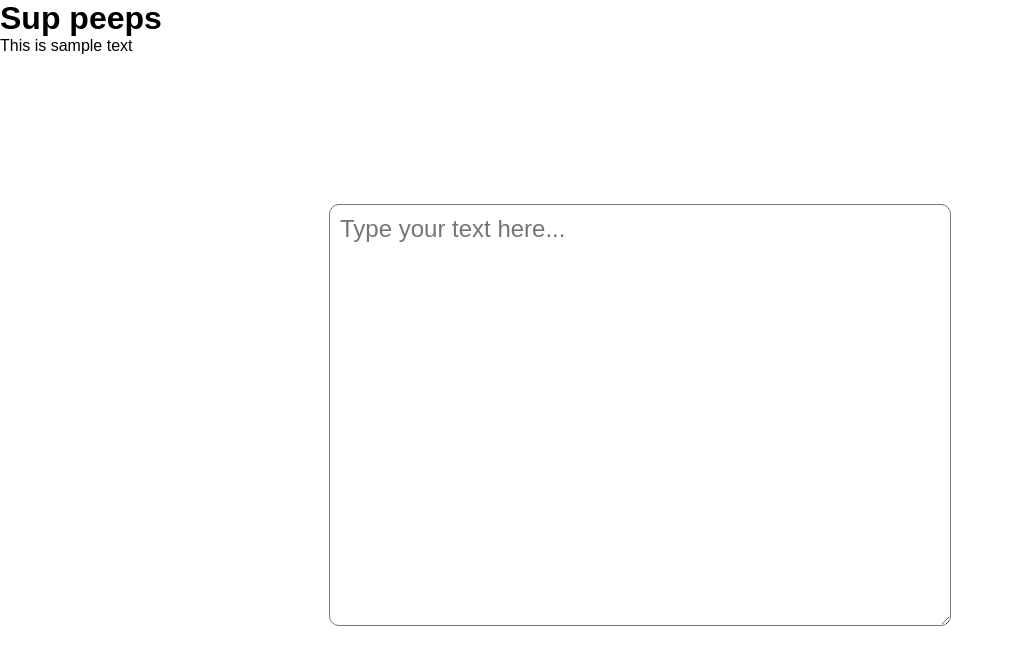
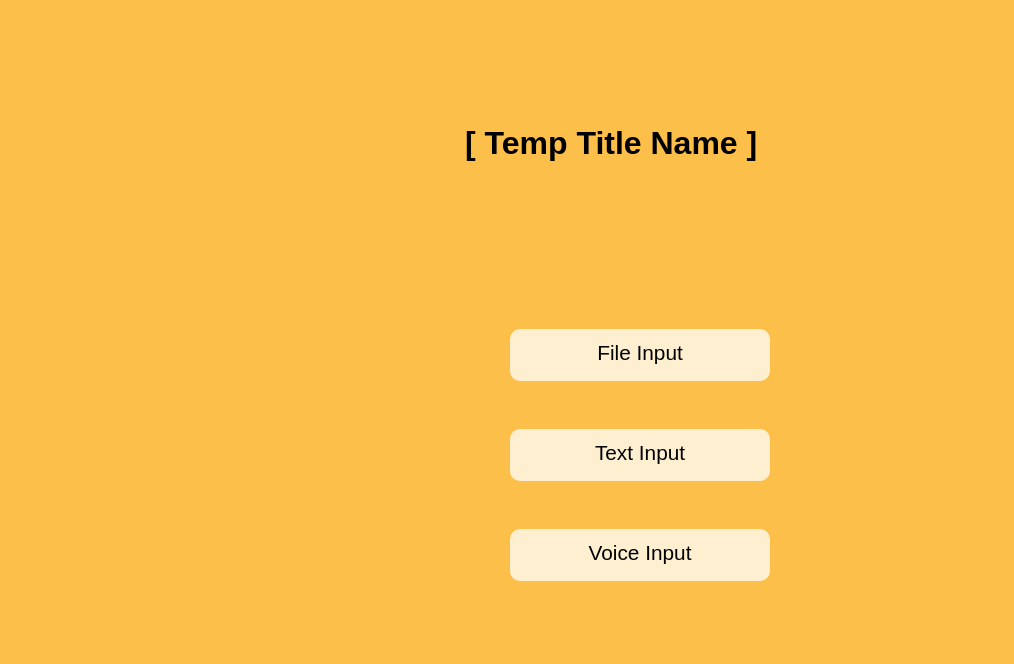
Before and after one commit to CamdynR/SDHacks2019, a plain HTML site: page index.html in a window 1280 px wide. Shown: the whole page, without its empty margins (0-1014 px from the left). Drawn offline with Linux system fonts and the light colour scheme.

Commit message:
Started to figure out app aesthetic

```diff
--- a/assets/CSS/index.css
+++ b/assets/CSS/index.css
@@ -4,6 +4,19 @@
   font-family: 'Montserrat', sans-serif;
   margin: 0;
   padding: 0;
+}
+
+body {
+  background-color: #FCBF49;
+}
+
+header h1 {
+  color: black;
+  left: 50%;
+  margin-left: -175px;
+  position: absolute;
+  top: 125px;
+  width: 350px;
 }
 
 input:active,
@@ -13,32 +26,46 @@ textarea:focus {
   outline: none;
 }
 
-#mainBodyGrid {
+.inputLinkLow {
+  margin-top: 30px;
+}
+
+#inputLinksDiv {
+  grid-area: centerLinks;
+}
+
+#inputLinksDiv a {
+  background-color: rgb(255, 255, 255, 0.75);
+  border-radius: 10px;
+  color: black;
+  display: block;
+  font-size: 1.3rem;
+  height: 35px;
+  padding: 12px 0 5px 0;
+  text-decoration: none;
+  transition: 0.6s all ease;
+  width: 260px;
+}
+
+#inputLinksDiv a:hover {
+  background-color: #FFF;
+  color: black;
+  transform: scale(1.05);
+  transition: 0.4s all ease;
+}
+
+#inputLinkTop {
+  margin-top: 110px;
+}
+
+#mainContentGrid {
   align-items: center;
   display: grid;
-  grid-template-areas: "center";
+  grid-template-areas: "centerLinks";
   grid-template-columns: 1fr;
   grid-template-rows: 1fr;
-  height: 90vh;
+  height: 100vh;
   justify-items: center;
-  position: relative;
+  text-align: center;
   width: 100%;
 }
-
-#userInput {
-  border-radius: 10px;
-  font-size: 1.5rem;
-  grid-area: "center";
-  height: 400px;
-  padding: 10px;
-  width: 600px;
-}
-
-#userInput:focus,
-#userInput:hover {
-  border-color: red;
-}
-
-#userInput:hover {
-  cursor: pointer;
-}
--- a/index.html
+++ b/index.html
@@ -14,14 +14,18 @@
 
 <body>
   <header>
-    <h1>Sup peeps</h1>
+    <h1>[ Temp Title Name ]</h1>
   </header>
 
   <main>
-    <p>This is sample text</p>
-    <div id="mainBodyGrid">
-      <textarea id="userInput" placeholder="Type your text here..." onfocus="this.placeholder = ''"
-        onblur="this.placeholder = 'Type your text here...'"></textarea>
+    <div id="mainContentGrid">
+      <div id="inputLinksDiv">
+        <a href="assets/HTML/file_input.html" accesskey="f" id="inputLinkTop">File Input</a>
+        <br>
+        <a href="assets/HTML/text_input.html" accesskey="t" class="inputLinkLow">Text Input</a>
+        <br>
+        <a href="assets/HTML/voice_input.html" accesskey="v" class="inputLinkLow">Voice Input</a>
+      </div>
     </div>
   </main>
 </body>
```
Also changed, not shown: assets/CSS/text_input.css (added, +31 -0 lines), assets/HTML/file_input.html (added, +24 -0 lines), assets/HTML/text_input.html (added, +33 -0 lines), assets/HTML/voice_input.html (added, +24 -0 lines), package-lock.json (added), 1 other file.
